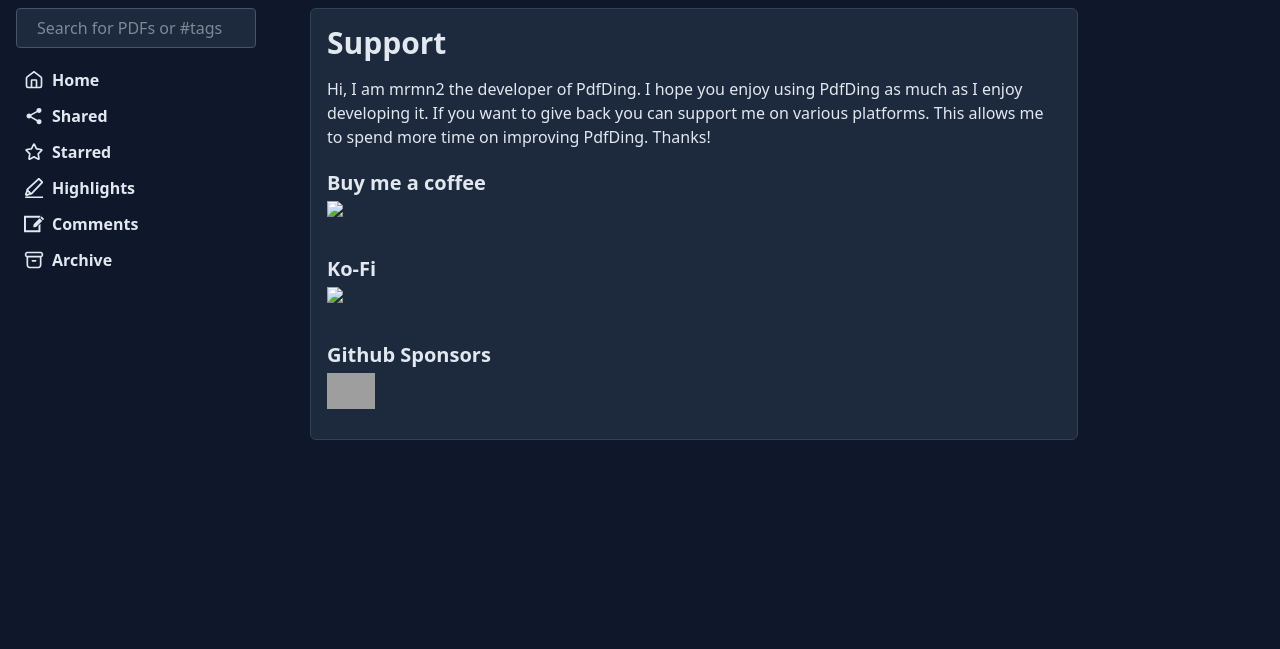
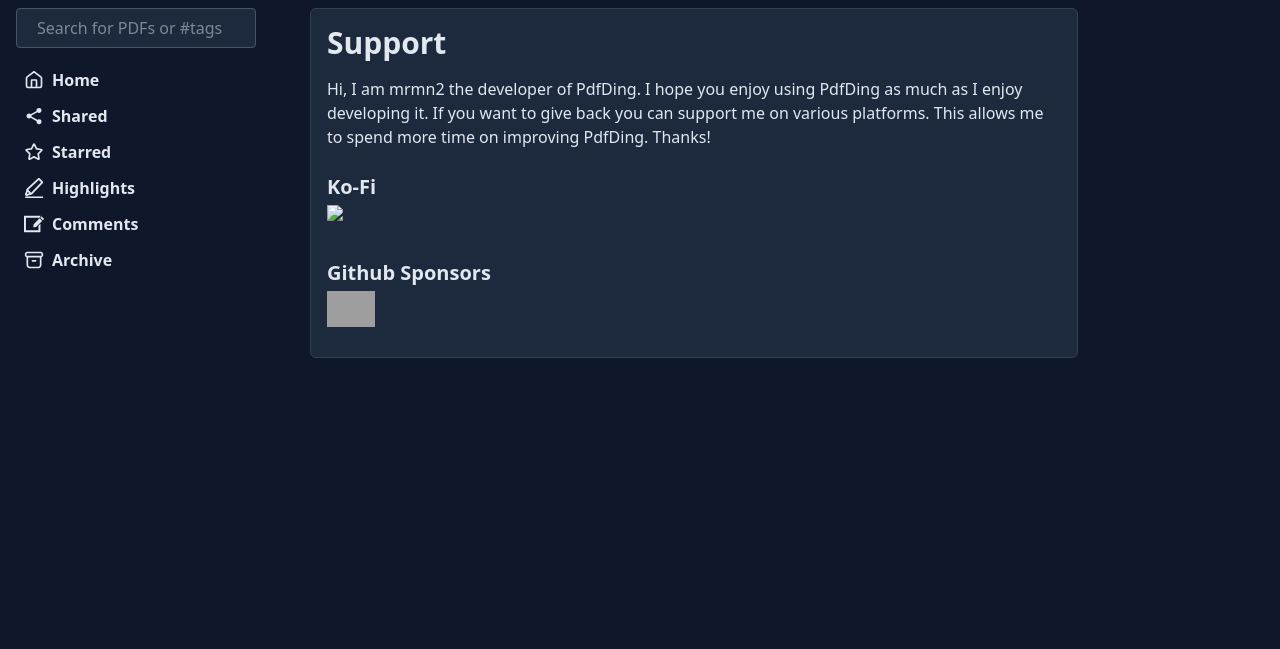
Before and after one commit to wh0th3h3llam1/PdfDing, a Django app: page /support in a window 1280 px wide. Shown: the part 51-700 px from the top of the page. Run offline with Django 5.2, Linux system fonts and the light colour scheme; the visitor is signed in with stand-in values (Sample User, id 1); style sheets or scripts are compiled from the project's sources; parts of the project's set-up code (start-up, migrations or seed data) failed here and were passed over; some libraries are stand-ins or nearby versions; grey boxes are pictures that could not be loaded.

Commit message:
Remove buy me a coffee sponsorship option

```diff
--- a/pdfding/templates/support.html
+++ b/pdfding/templates/support.html
@@ -14,11 +14,6 @@
                 it. If you want to give back you can support me on various platforms. This allows me to spend more
                 time on improving PdfDing. Thanks!
             </p>
-            <div class="text-xl font-bold py-1">Buy me a coffee</div>
-            <a href="https://www.buymeacoffee.com/mrmn2"
-               target="_blank">
-                <img class="h-10" src="https://cdn.buymeacoffee.com/buttons/v2/default-yellow.png">
-            </a>
             <div class="text-xl font-bold pt-2 pb-1">Ko-Fi</div>
             <a href='https://ko-fi.com/mrmn2'
                target='_blank'>
```
Also changed, not shown: .github/FUNDING.yml, README.md.
